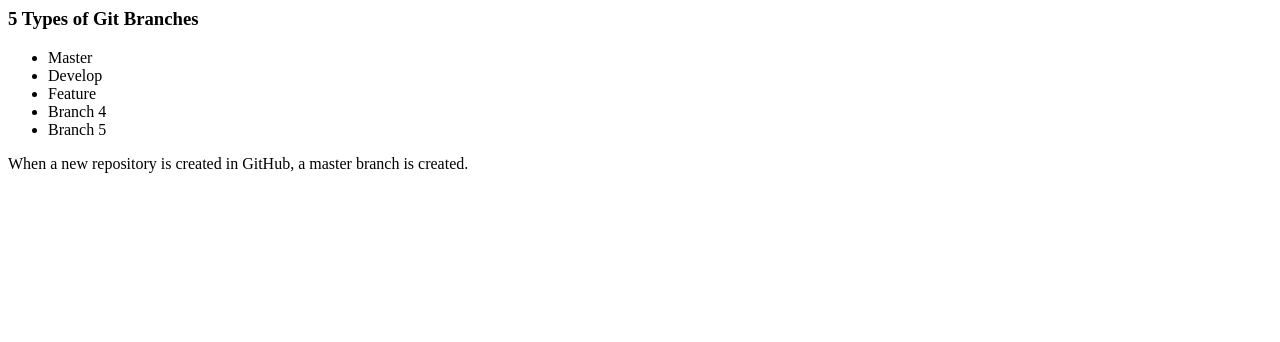
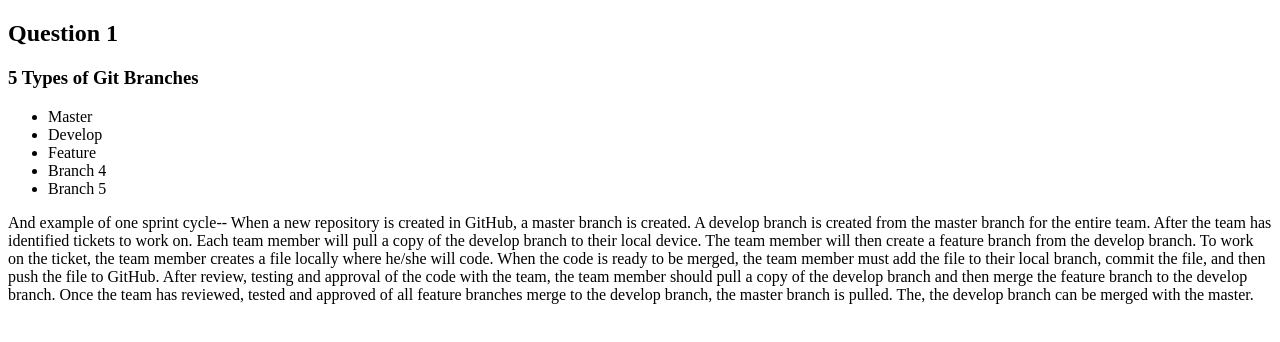
Before and after one commit to uss-hopper/snap-challenges-MarshaBat, a plain HTML site: page snap_7_25/git-branching.html in a window 1280 px wide. Drawn offline with Linux system fonts and the light colour scheme.

Commit message:
answer to question 1

```diff
--- a/snap_7_25/git-branching.html
+++ b/snap_7_25/git-branching.html
@@ -1,7 +1,13 @@
+<!DOCTYPE html>
+<html lang="en">
 
+<head>
+	<meta charset="UTF-8"/>
+	<title>Git Branching Snap Challenge</title>
+</head>
 
-
-
+	<body>
+		<h2>Question 1</h2>
 		<h3>5 Types of Git Branches</h3>
 			<ul>
 				<li>Master</li>
@@ -10,4 +16,7 @@
 				<li>Branch 4</li>
 				<li>Branch 5</li>
 			</ul>
-	<p>When a new repository is created in GitHub, a master branch is created. </p>
+		<p>And example of one sprint cycle-- When a new repository is created in GitHub, a master branch is created. A develop branch is created from the master branch for the entire team. After the team has identified tickets to work on. Each team member will pull a copy of the develop branch to their local device. The team member will then create a feature branch from the develop branch. To work on the ticket, the team member creates a file locally where he/she will code. When the code is ready to be merged, the team member must add the file to their local branch, commit the file, and then push the file to GitHub. After review, testing and approval of the code with the team, the team member should pull a copy of the develop branch and then merge the feature branch to the develop branch. Once the team has reviewed, tested and approved of all feature branches merge to the develop branch, the master branch is pulled. The, the develop branch can be merged with the master.   </p>
+
+	</body>
+</html>
```
Lines whose indentation alone changed are shown as unchanged.
